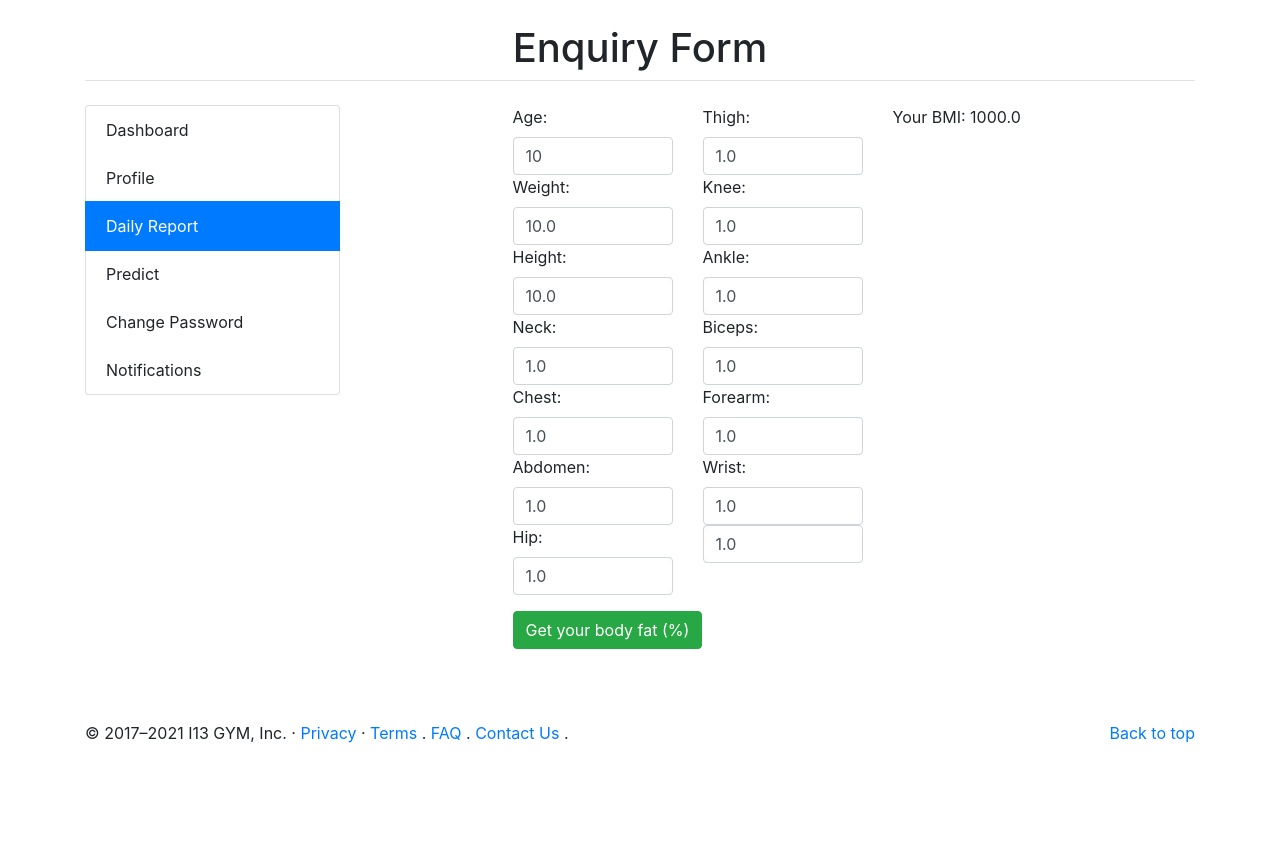
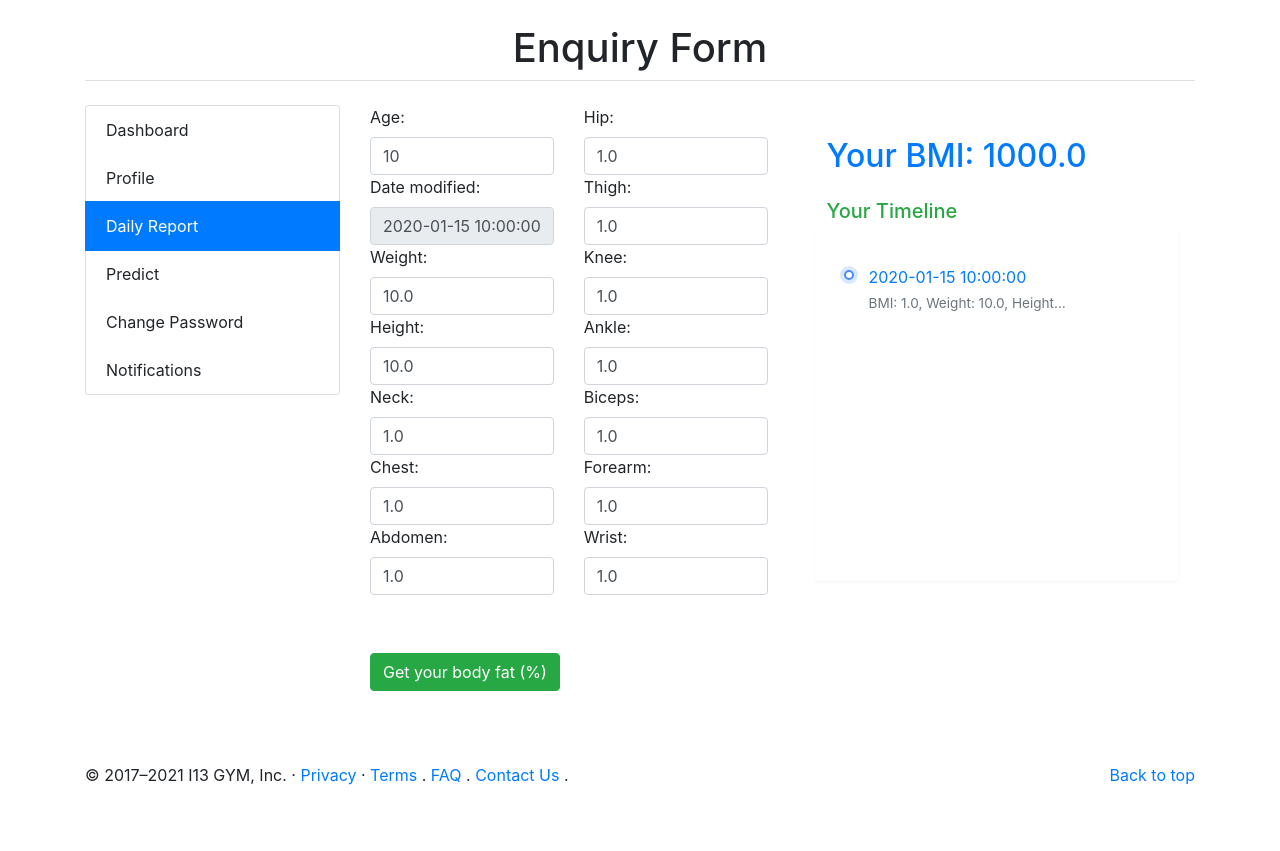
Before and after one commit to ASromancer/gym, a Django app: page /enquiry in a window 1280 px wide. Shown: the part 86-937 px from the top of the page. Before the commit the page ends 829 px from the top, so only its background shows below. Run offline with Django 4.2, Linux system fonts and the light colour scheme; a user stored in the database is signed in; tables that the repository leaves empty hold one stand-in row (values such as "Sample post"); grey boxes marked "Sample" are stand-in pictures; parts of the project's set-up code (start-up, migrations or seed data) failed here and were passed over; some libraries are stand-ins or nearby versions.

Commit message:
timeline history update

```diff
--- a/main/admin.py
+++ b/main/admin.py
@@ -18,7 +18,7 @@ class FaqAdmin(admin.ModelAdmin):
 admin.site.register(models.Faq,FaqAdmin)
 
 class EnquiryAdmin(admin.ModelAdmin):
-	list_display=('enquiry_from_user','age', 'weight', 'height', 'neck', 'chest', 'abdomen', 'hip', 'thigh', 'knee', 'ankle', 'biceps', 'forearm', 'wrist', 'bmi')
+	list_display=('id','enquiry_from_user', 'date_modified','age', 'weight', 'height', 'bmi')
 admin.site.register(models.Enquiry,EnquiryAdmin)
 
 class GalleryAdmin(admin.ModelAdmin):
--- a/main/forms.py
+++ b/main/forms.py
@@ -6,7 +6,7 @@ from . import models
 class EnquiryForm(forms.ModelForm):
 	class Meta:
 		model=models.Enquiry
-		fields=('age', 'weight', 'height' 'neck', 'chest', 'abdomen', 'hip', 'thigh', 'knee', 'ankle', 'biceps', 'forearm', 'wrist', 'bmi')
+		fields=('age', 'date_modified', 'weight', 'height' 'neck', 'chest', 'abdomen', 'hip', 'thigh', 'knee', 'ankle', 'biceps', 'forearm', 'wrist', 'bmi')
 		widgets = {'EnquiryForm': forms.HiddenInput()}
 		fields=("__all__")
 
--- a/main/models.py
+++ b/main/models.py
@@ -7,6 +7,7 @@ from django.dispatch import receiver
 
 from asgiref.sync import async_to_sync
 from channels.layers import get_channel_layer
+from datetime import datetime
 
 import json
 
@@ -57,6 +58,7 @@ class Faq(models.Model):
 # Enquiry Model
 class Enquiry(models.Model):
 	enquiry_from_user=models.ForeignKey(User, on_delete=models.CASCADE,null=True,related_name='report_from_user',blank=True)
+	date_modified = models.DateTimeField(default=datetime.now, blank=True)
 	age=models.IntegerField(null=True, blank=True)
 	weight=models.FloatField(null=True, blank=True)
 	height=models.FloatField(null=True, blank=True)
--- /dev/null
+++ b/main/static/enquiry_timeline.css
@@ -0,0 +1,209 @@
+
+
+@media (min-width:992px) {
+    .page-container {
+        max-width: 1140px;
+        margin: 0 auto
+    }
+
+    .page-sidenav {
+        display: block !important
+    }
+}
+
+.padding {
+    padding: 2rem
+}
+
+.w-32 {
+    width: 32px !important;
+    height: 32px !important;
+    font-size: .85em
+}
+
+.tl-item .avatar {
+    z-index: 2
+}
+
+.circle {
+    border-radius: 500px
+}
+
+.gd-warning {
+    color: #fff;
+    border: none;
+    background: #f4c414 linear-gradient(45deg, #f4c414, #f45414)
+}
+
+.timeline {
+    height: 350px !important;
+    max-height: 500px;
+    position: relative;
+    border-color: rgba(160, 175, 185, .15);
+    padding: 0;
+    margin: 0;
+    overflow-y: scroll;
+}
+
+.p-4 {
+    padding: 1.5rem !important
+}
+
+.block,
+.card {
+    background: #fff;
+    border-width: 0;
+    border-radius: .25rem;
+    box-shadow: 0 1px 3px rgba(0, 0, 0, .05);
+    margin-bottom: 1.5rem
+}
+
+.mb-4,
+.my-4 {
+    margin-bottom: 1.5rem !important
+}
+
+.tl-item {
+    border-radius: 3px;
+    position: relative;
+    display: -ms-flexbox;
+    display: flex
+}
+
+.tl-item>* {
+    padding: 10px
+}
+
+.tl-item .avatar {
+    z-index: 2
+}
+
+.tl-item:last-child .tl-dot:after {
+    display: none
+}
+
+.tl-item.active .tl-dot:before {
+    border-color: #448bff;
+    box-shadow: 0 0 0 4px rgba(68, 139, 255, .2)
+}
+
+.tl-item:last-child .tl-dot:after {
+    display: none
+}
+
+.tl-item.active .tl-dot:before {
+    border-color: #448bff;
+    box-shadow: 0 0 0 4px rgba(68, 139, 255, .2)
+}
+
+.tl-dot {
+    position: relative;
+    border-color: rgba(160, 175, 185, .15)
+}
+
+.tl-dot:after,
+.tl-dot:before {
+    content: '';
+    position: absolute;
+    border-color: inherit;
+    border-width: 2px;
+    border-style: solid;
+    border-radius: 50%;
+    width: 10px;
+    height: 10px;
+    top: 15px;
+    left: 50%;
+    transform: translateX(-50%)
+}
+
+.tl-dot:after {
+    width: 0;
+    height: auto;
+    top: 25px;
+    bottom: -15px;
+    border-right-width: 0;
+    border-top-width: 0;
+    border-bottom-width: 0;
+    border-radius: 0
+}
+
+tl-item.active .tl-dot:before {
+    border-color: #448bff;
+    box-shadow: 0 0 0 4px rgba(68, 139, 255, .2)
+}
+
+.tl-dot {
+    position: relative;
+    border-color: rgba(160, 175, 185, .15)
+}
+
+.tl-dot:after,
+.tl-dot:before {
+    content: '';
+    position: absolute;
+    border-color: inherit;
+    border-width: 2px;
+    border-style: solid;
+    border-radius: 50%;
+    width: 10px;
+    height: 10px;
+    top: 15px;
+    left: 50%;
+    transform: translateX(-50%)
+}
+
+.tl-dot:after {
+    width: 0;
+    height: auto;
+    top: 25px;
+    bottom: -15px;
+    border-right-width: 0;
+    border-top-width: 0;
+    border-bottom-width: 0;
+    border-radius: 0
+}
+
+.tl-content p:last-child {
+    margin-bottom: 0
+}
+
+.tl-date {
+    font-size: .85em;
+    margin-top: 2px;
+    min-width: 100px;
+    max-width: 200px;
+    white-space: nowrap;
+    overflow: hidden;
+    text-overflow: ellipsis;
+}
+
+.avatar {
+    position: relative;
+    line-height: 1;
+    border-radius: 500px;
+    white-space: nowrap;
+    font-weight: 700;
+    border-radius: 100%;
+    display: -ms-flexbox;
+    display: flex;
+    -ms-flex-pack: center;
+    justify-content: center;
+    -ms-flex-align: center;
+    align-items: center;
+    -ms-flex-negative: 0;
+    flex-shrink: 0;
+    border-radius: 500px;
+    box-shadow: 0 5px 10px 0 rgba(50, 50, 50, .15)
+}
+
+.b-warning {
+    border-color: #f4c414!important;
+}
+
+.b-primary {
+    border-color: #448bff!important;
+}
+
+.b-danger {
+    border-color: #f54394!important;
+}
--- a/main/templates/base.html
+++ b/main/templates/base.html
@@ -12,6 +12,8 @@
 	<link rel="stylesheet" href="https://cdn.jsdelivr.net/npm/bootstrap@4.0.0/dist/css/bootstrap.min.css" integrity="sha384-Gn5384xqQ1aoWXA+058RXPxPg6fy4IWvTNh0E263XmFcJlSAwiGgFAW/dAiS6JXm" crossorigin="anonymous">
     <!-- Include jquery -->
     <script type="text/javascript" src="{% static 'jquery-3.6.0.min.js' %}"></script>
+	<script src="https://unpkg.com/htmx.org@1.8.4"></script>
+	<link rel="stylesheet" href="{% static 'enquiry_timeline.css' %}">
     <title>Home - I13 GYM</title>
   </head>
   <body>
--- a/main/templates/user/enquiry.html
+++ b/main/templates/user/enquiry.html
@@ -9,29 +9,24 @@
 	<section class="container my-4">
 		<h1 class="text-center mb-4 section-heading border-bottom pb-2">Enquiry Form</h1>
 		<div class="row">
-			<div class="col-3">
+			<div class="col-md-3">
 				{% include 'user/left-sidebar.html' %}
 			</div>
-			<div class="col-md-6 m-auto">
+			<div class="col-md-9 m-auto">
 				{% if msg %}
 				<p class="text-success">{{msg}}</p>
 				{% endif %}
 				<form method="post" action="{% url 'enquiry' %}">
 					{% csrf_token %}
-					<!-- <table class="table table-bordered">
-							{{form.as_table}}
-							<tr>
-								<td colspan="2">
-									<input type="submit" class="btn btn-primary" />
-								</td>
-							</tr>
-						</table> -->
 					<div class="d-flex flex-wrap form-group">
 
 						<div class="row">
-							<div class="col-md">
+							<div class="col-md-3">
 								{{ form.age.label_tag}}
 								{% render_field form.age class="form-control" min=0 value=0%}
+
+								{{ form.date_modified.label_tag}}
+								{% render_field form.date_modified class="form-control" disabled=true%}
 
 								{{ form.weight.label_tag}}
 								{% render_field form.weight class="form-control" min=0 value=0%}
@@ -48,13 +43,10 @@
 								{{ form.abdomen.label_tag}}
 								{% render_field form.abdomen class="form-control" min=0 value=0%}
 
+							</div>
+							<div class="col-md-3">
 								{{ form.hip.label_tag}}
 								{% render_field form.hip class="form-control" min=0 value=0%}
-
-
-
-							</div>
-							<div class="col-md">
 
 								{{ form.thigh.label_tag}}
 								{% render_field form.thigh class="form-control" min=0 value=0%}
@@ -74,24 +66,69 @@
 								{{ form.wrist.label_tag}}
 								{% render_field form.wrist class="form-control" min=0 value=0%}
 
-								{% render_field form.bmi class="form-control" min=0 value=0%}
+								{% render_field form.bmi class="form-control" min=0 value=0 hidden=true%}
+
 							</div>
 
-							<div class="col-md">
-								Your BMI: {{ bmi }}
+							<div class="col-md-6">
+								<div class="page-content page-container" id="page-content">
+									<div class="padding">
+										<div class="row">
+											<p class="text-primary mb-4 h2">Your BMI: {{ bmi }}</p>
+											<p class="text-success h5">Your Timeline</p>
+
+											<div class="timeline p-4 block mb-4">
+												{% for timeline in timelines %}
+												<div class="tl-item active">
+													<div class="tl-dot b-warning"></div>
+													<div class="tl-content">
+														<div class="text-primary" role="button"
+															hx-get="{% url 'show_timeline_info' timeline.date_modified%}"
+															hx-trigger="mouseup" hx-swap="innerHTML"
+															hx-target="#circumstances_info" data-toggle="modal"
+															data-target="#circumstances_modal">
+															{{timeline.date_modified|date:'Y-m-d H:i:s'}}</div>
+														<div class="tl-date text-muted mt-1">
+															BMI: {{timeline.bmi}}, Weight: {{timeline.weight}}, Height: {{timeline.height}}
+														</div>
+													</div>
+												</div>
+												{% endfor%}
+											</div>
+										</div>
+									</div>
+								</div>
 							</div>
 						</div>
-
-
-
 					</div>
-
 					<button class="btn btn-success">Get your body fat (%)</button>
 				</form>
 			</div>
 		</div>
-	</section>
-	<!-- End -->
+		<!-- Modal -->
+		<div class="modal fade" id="circumstances_modal" tabindex="-1" role="dialog"
+			aria-labelledby="circumstances_modal" aria-hidden="true">
+			<div class="modal-dialog modal-dialog-centered" role="document">
+				<div class="modal-content">
+					<div class="modal-header">
+						<h5 class="modal-title" id="exampleModalLongTitle">Circumstances Info</h5>
+						<button type="button" class="close" data-dismiss="modal" aria-label="Close">
+							<span aria-hidden="true">&times;</span>
+						</button>
+					</div>
+					<div class="modal-body" id="circumstances_info">
+
+						<!-- sau khi call ajax response sẽ được thay vô đây: thông tin các chỉ số của user tại timeline đó -->
+
+					</div>
+					<div class="modal-footer">
+						<button type="button" class="btn btn-secondary" data-dismiss="modal">Close</button>
+					</div>
+				</div>
+			</div>
+		</div>
+		<!-- End -->
 </main>
+</section>
 <!-- End -->
 {% endblock %}
--- a/main/urls.py
+++ b/main/urls.py
@@ -4,6 +4,7 @@ from django.conf import settings
 from django.conf.urls.static import static
 
 from . import views
+
 urlpatterns = [
     path('',views.home,name='home'),
 	path('pagedetail/<int:id>',views.page_detail,name='pagedetail'),
@@ -21,6 +22,7 @@ urlpatterns = [
 	path('user-dashboard',views.user_dashboard,name='user_dashboard'),
 	path('update-profile',views.update_profile,name='update_profile'),
 	path('enquiry',views.enquiry,name='enquiry'),
+	path('show_timeline_info/<str:enquiry_time>', views.show_timeline_info,name='show_timeline_info'),
 	#bodyfat_predict
 	path('predict',views.predict,name='predict'),
 	path('fitness_type',views.fitness_type,name='fitness_type'),
--- a/main/views.py
+++ b/main/views.py
@@ -2,7 +2,7 @@ from django.shortcuts import render,redirect
 from django.core.mail import EmailMessage
 from django.template.loader import get_template
 from django.core import serializers
-from django.http import JsonResponse
+from django.http import JsonResponse, HttpResponse, HttpRequest
 from django.db.models import Count
 from . import models
 from . import forms
@@ -12,6 +12,7 @@ from sklearn.preprocessing import StandardScaler
 import numpy as np
 
 from datetime import timedelta
+from django.utils.dateparse import parse_datetime
 
 # Create your views here.
 def home(request):
@@ -309,13 +310,10 @@ def mark_read_notif(request):
 # Enquiry
 def enquiry(request):
 	msg=''
+
 	if request.method=='POST':
 		form=forms.EnquiryForm(request.POST)
-		# w = models.Enquiry.objects.filter(enquiry_from_user=request.user).values('weight').latest('id')['weight']
-		# h = models.Enquiry.objects.filter(enquiry_from_user=request.user).values('height').latest('id')['height']/100.0
-		# print(f'weight {w}, height {h}')
-		# form_bmi = round(w / (h * h), 2)
-
+		print(form.data)
 		if form.is_valid():
 			w = form.cleaned_data['weight']
 			h = form.cleaned_data['height']/100.0
@@ -328,13 +326,75 @@ def enquiry(request):
 			msg='Data has been saved'
 		else:
 			msg='Invalid Response!!'
-	# data = models.Enquiry.objects.get(enquiry_from_user=request.user)
-	user = models.Enquiry.objects.filter(enquiry_from_user=request.user).latest('id')
+
+	# lấy lịch sử chỉ số của user đó
+	timelines = models.Enquiry.objects.filter(enquiry_from_user=request.user).order_by('-date_modified').values('bmi', 'age', 'weight', 'height','date_modified')
+	user = models.Enquiry.objects.filter(enquiry_from_user=request.user).latest('date_modified')
 	form=forms.EnquiryForm(instance=user)
-	w = models.Enquiry.objects.filter(enquiry_from_user=request.user).values('weight').latest('id')['weight']
-	h = models.Enquiry.objects.filter(enquiry_from_user=request.user).values('height').latest('id')['height']/100.0
+	w = models.Enquiry.objects.filter(enquiry_from_user=request.user).values('weight').latest('date_modified')['weight']
+	h = models.Enquiry.objects.filter(enquiry_from_user=request.user).values('height').latest('date_modified')['height']/100.0
 	bmi = round(w / (h * h), 2)
-	return render(request, 'user/enquiry.html',{'form':form,'msg':msg, 'bmi': bmi})
+	return render(request, 'user/enquiry.html',{'form':form,'msg':msg, 'bmi': bmi, 'timelines':timelines})
+
+
+def show_timeline_info(request, enquiry_time):
+	time = parse_datetime(enquiry_time)
+	print('Time is ',time)
+	data = models.Enquiry.objects.get(date_modified=time)
+	if time != None:
+		time = time.strftime('%Y-%m-%d %H:%M:%S')
+	return HttpResponse(f'''
+		<div class="row">
+			<div class="h4 text-primary text-center">Datetime: {time}</div>
+		</div>
+		<div class="row">
+			<div class="col-md">
+				<label class="text-capitalize" for="age">age</label>
+				<input id="age" type="number" class="form-control" value={data.age} readonly/>
+
+				<label class="text-capitalize" for="weight">weight</label>
+				<input id="weight" type="number" class="form-control" value={data.weight} readonly/>
+
+				<label class="text-capitalize" for="height">height</label>
+				<input id="height" type="number" class="form-control" value={data.height} readonly/>
+
+				<label class="text-capitalize" for="neck">neck</label>
+				<input id="neck" type="number" class="form-control" value={data.neck} readonly/>
+
+				<label class="text-capitalize" for="chest">chest</label>
+				<input id="chest" type="number" class="form-control" value={data.chest} readonly/>
+
+				<label class="text-capitalize" for="abdomen">abdomen</label>
+				<input id="abdomen" type="number" class="form-control" value={data.abdomen} readonly/>
+
+				<label class="text-capitalize" for="hip">hip</label>
+				<input id="hip" type="number" class="form-control" value={data.hip} readonly/>
+			</div>
+			<div class="col-md">
+				<label class="text-capitalize" for="thigh">thigh</label>
+				<input id="thigh" type="number" class="form-control" value={data.thigh} readonly/>
+
+				<label class="text-capitalize" for="knee">knee</label>
+				<input id="knee" type="number" class="form-control" value={data.knee} readonly/>
+
+				<label class="text-capitalize" for="ankle">ankle</label>
+				<input id="ankle" type="number" class="form-control" value={data.ankle} readonly/>
+
+				<label class="text-capitalize" for="biceps">biceps</label>
+				<input id="biceps" type="number" class="form-control" value={data.biceps} readonly/>
+
+				<label class="text-capitalize" for="forearm">forearm</label>
+				<input id="forearm" type="number" class="form-control" value={data.forearm} readonly/>
+
+				<label class="text-capitalize" for="wrist">wrist</label>
+				<input id="wrist" type="number" class="form-control" value={data.wrist} readonly/>
+
+				<label class="text-capitalize" for="bmi">bmi</label>
+				<input id="bmi" type="number" class="form-control" value={data.bmi} readonly/>
+			</div>
+		</div>
+	''', time)
+
 
 #=====================================================================================================================================================================
 
@@ -347,12 +407,10 @@ def predict_body_fat(model, X_test):
 
 def predict(request):
     user = request.user
-    #data = models.Enquiry.objects.filter(enquiry_from_user_id=user).values_list('age', 'neck', 'chest', 'abdomen', 'hip', 'thigh', 'knee', 'ankle', 'biceps', 'forearm', 'wrist', 'bmi')
-    #bmi = models.Enquiry.objects.get(enquiry_from_user_id=user).bmi
-    data = models.Enquiry.objects.filter(enquiry_from_user_id=user).values_list('age', 'neck', 'chest', 'abdomen', 'hip', 'thigh', 'knee', 'ankle', 'biceps', 'forearm', 'wrist', 'bmi').latest('id')
-    bmi = models.Enquiry.objects.filter(enquiry_from_user_id=user).latest('id').bmi
+    data = models.Enquiry.objects.filter(enquiry_from_user_id=user).values_list('age', 'neck', 'chest', 'abdomen', 'hip', 'thigh', 'knee', 'ankle', 'biceps', 'forearm', 'wrist', 'bmi').latest('date_modified')
+    bmi = models.Enquiry.objects.filter(enquiry_from_user_id=user).latest('date_modified').bmi
     print(bmi)
-    fat = predict_body_fat(model, data)
+    fat = predict_body_fat(model, [data])
     msg = get_body_type(fat, bmi)
     return render(request, 'user/predict.html', {'msg':msg})
 
```
Also changed, not shown: main/migrations/0003_enquiry_date_modified.py (added), main/migrations/0004_alter_enquiry_date_modified.py (added), main/migrations/0005_alter_enquiry_date_modified.py (added), main/migrations/0006_alter_enquiry_date_modified.py (added), main/migrations/0007_alter_enquiry_date_modified.py (added).
